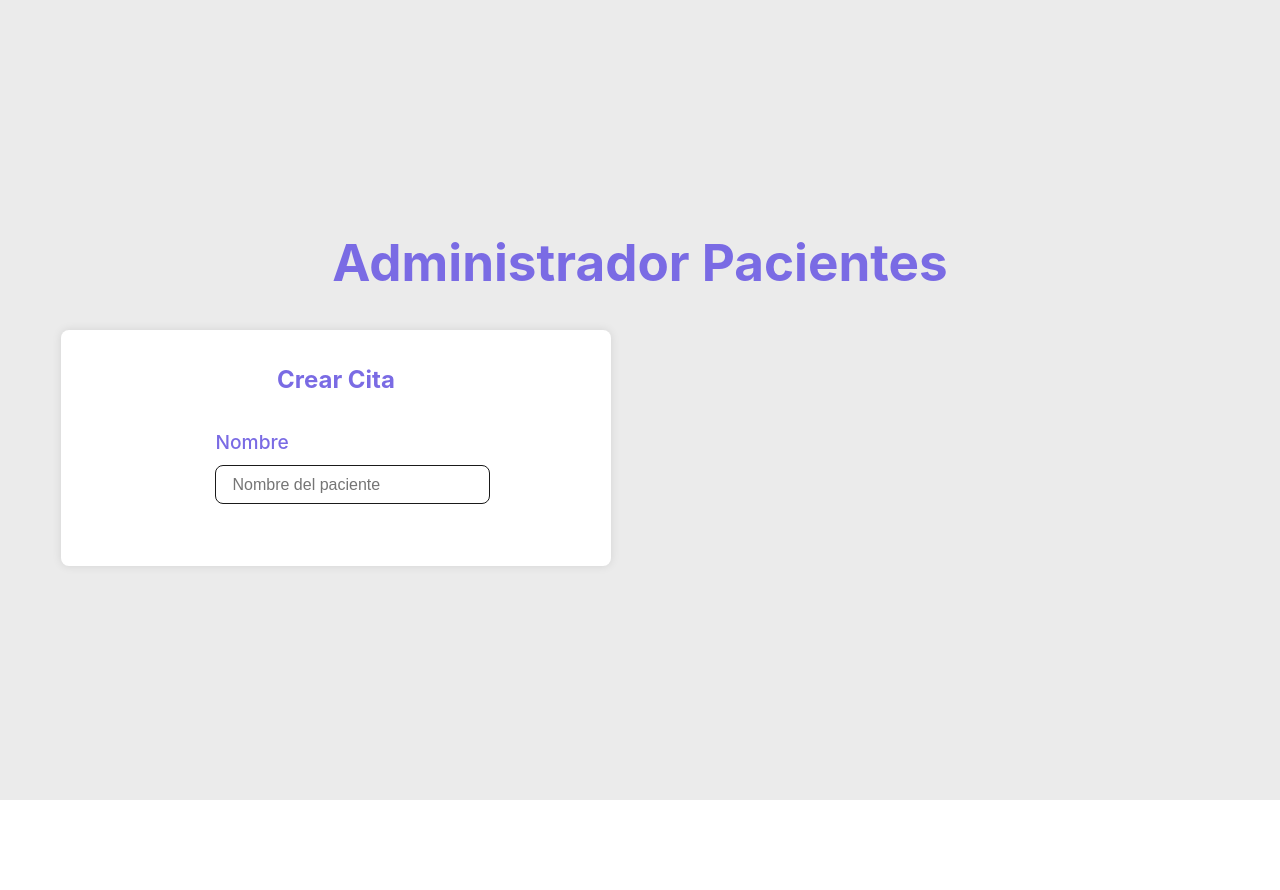
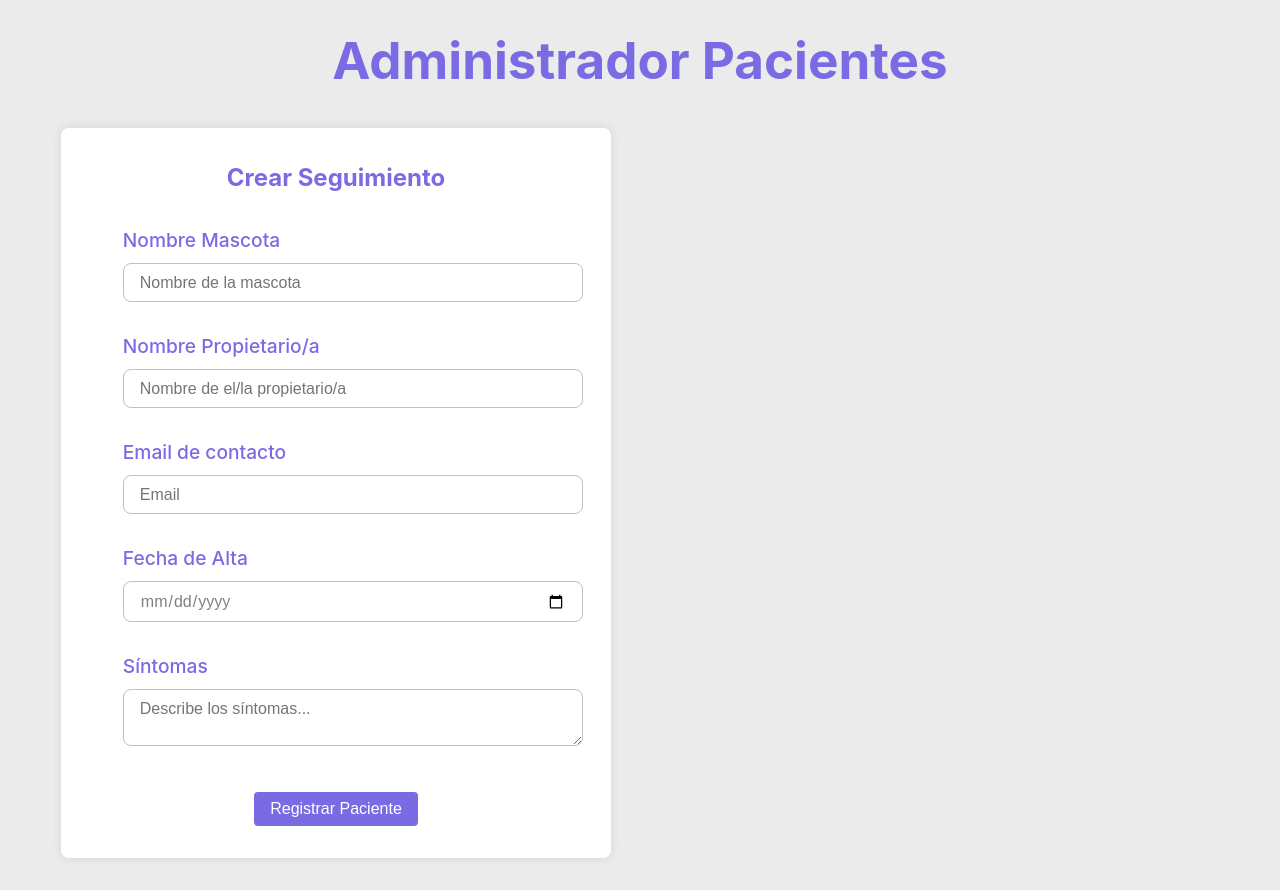
Before and after one commit to FabricioNarvaez/vetAdministrator, a Vue app: page / in a window 1280 px wide. Before the commit the page ends 800 px from the top, so only its background shows below. Built offline with nearby package versions, Linux system fonts and the light colour scheme.

Commit message:
Complete form imputs

```diff
--- a/src/components/Form.vue
+++ b/src/components/Form.vue
@@ -1,11 +1,29 @@
 <template>
     <div class="form">
-        <h2>Crear Cita</h2>
+        <h2>Crear Seguimiento</h2>
         <form>
             <div class="field">
-                <label for="nombre">Nombre</label>
-                <input type="text" id="nombre" placeholder="Nombre del paciente" />
+                <label for="name">Nombre Mascota</label>
+                <input type="text" id="name" placeholder="Nombre de la mascota" />
             </div>
+            <div class="field">
+                <label for="ownerName">Nombre Propietario/a</label>
+                <input type="text" id="ownerName" placeholder="Nombre de el/la propietario/a" />
+            </div>
+            <div class="field">
+                <label for="email">Email de contacto</label>
+                <input type="email" id="email" placeholder="Email" />
+            </div>
+            <div class="field">
+                <label for="admissionDate">Fecha de Alta</label>
+                <input type="date" id="admissionDate" />
+            </div>
+            <div class="field">
+                <label for="symptoms">Síntomas</label>
+                <textarea id="symptoms" placeholder="Describe los síntomas..."/>
+            </div>
+
+            <input type="submit" value="Registrar Paciente" class="button" />
         </form>
     </div>
 </template>
@@ -14,7 +32,6 @@
     .form {
         display: flex;
         flex-direction: column;
-        align-items: center;
         justify-content: center;
         width: 80%;
         max-width: 100%;
@@ -37,12 +54,30 @@
         font-weight: 500;
     }
 
-    .field input[type="text"] {
+    input[type="date"]::-webkit-datetime-edit {
+        color: gray;
+        opacity: 1;
+    }
+
+    .field textarea,
+    .field input {
+        font-family: Arial, Helvetica, sans-serif;
+        color: black;
         padding: 0.6em 1em;
         font-size: 1em;
         border-radius: 8px;
-        border: 1px solid #1a1a1a;
+        border: 1px solid #c0c0c0;
         margin-top: 0.5em;
         width: 100%;
+        background-color: #ffffff;
+    }
+
+    .field input[type="text"]:hover{
+        cursor: pointer;
+    }
+
+    .field input[type="text"]:focus {
+        outline: none;
+        box-shadow: 0 0 2px #c0c0c0;
     }
 </style>
--- a/src/style.css
+++ b/src/style.css
@@ -5,15 +5,16 @@
 
     color-scheme: light dark;
     color: rgba(255, 255, 255, 0.87);
-  background-color: #242424;
-
     font-synthesis: none;
     text-rendering: optimizeLegibility;
     -webkit-font-smoothing: antialiased;
     -moz-osx-font-smoothing: grayscale;
+
+    --purple: #7a6be4;
+    --purple-hover: #5f4bd1;
 }
 
-*{
+* {
     margin: 0;
     padding: 0;
 }
@@ -23,7 +24,7 @@ body {
     margin: 0;
     display: flex;
     place-items: center;
-  color: #7a6be4;
+    color: var(--purple);
     min-width: 320px;
     min-height: 100vh;
 }
@@ -38,15 +39,17 @@ body {
     text-align: center;
 }
 
-@media (prefers-color-scheme: light) {
-  :root {
-    color: #213547;
-    background-color: #ffffff;
+.button {
+    background-color: var(--purple);
+    color: white;
+    border: none;
+    padding: 0.5rem 1rem;
+    border-radius: 0.25rem;
+    cursor: pointer;
+    font-size: 1rem;
+    margin-top: 1rem;
 }
-  a:hover {
-    color: #747bff;
+
+.button:hover {
+    background-color: var(--purple-hover);
 }
-  button {
-    background-color: #f9f9f9;
-  }
-}
```
Lines whose indentation alone changed are shown as unchanged.
